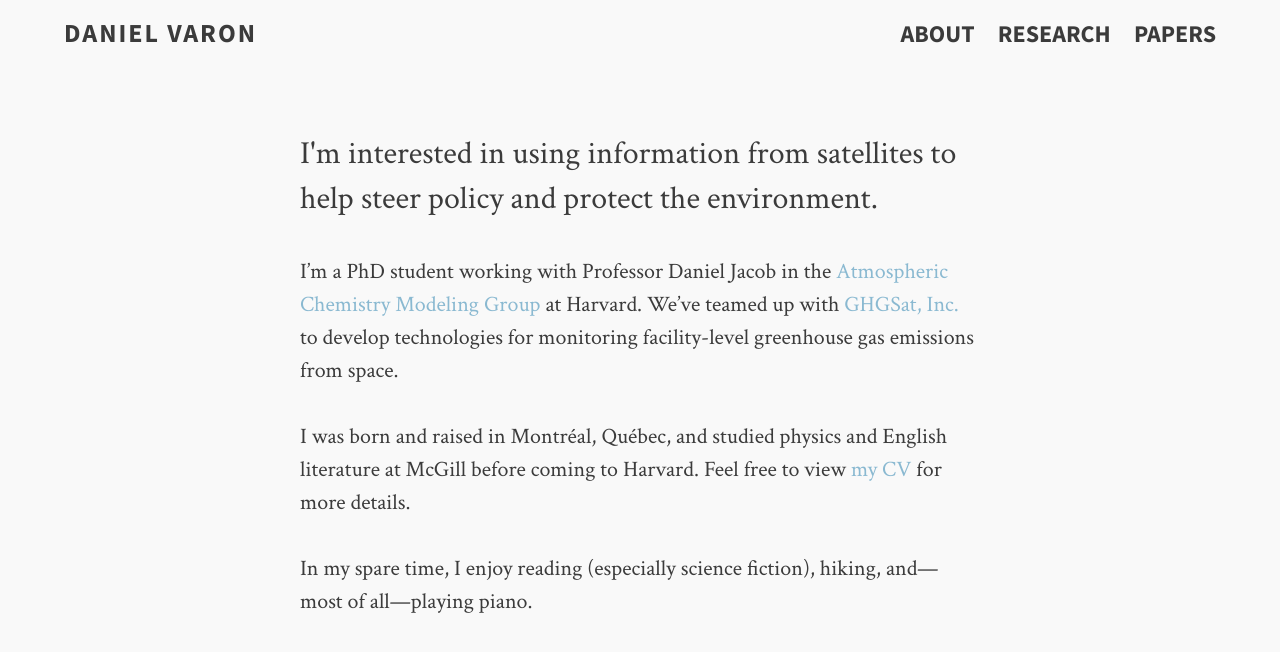
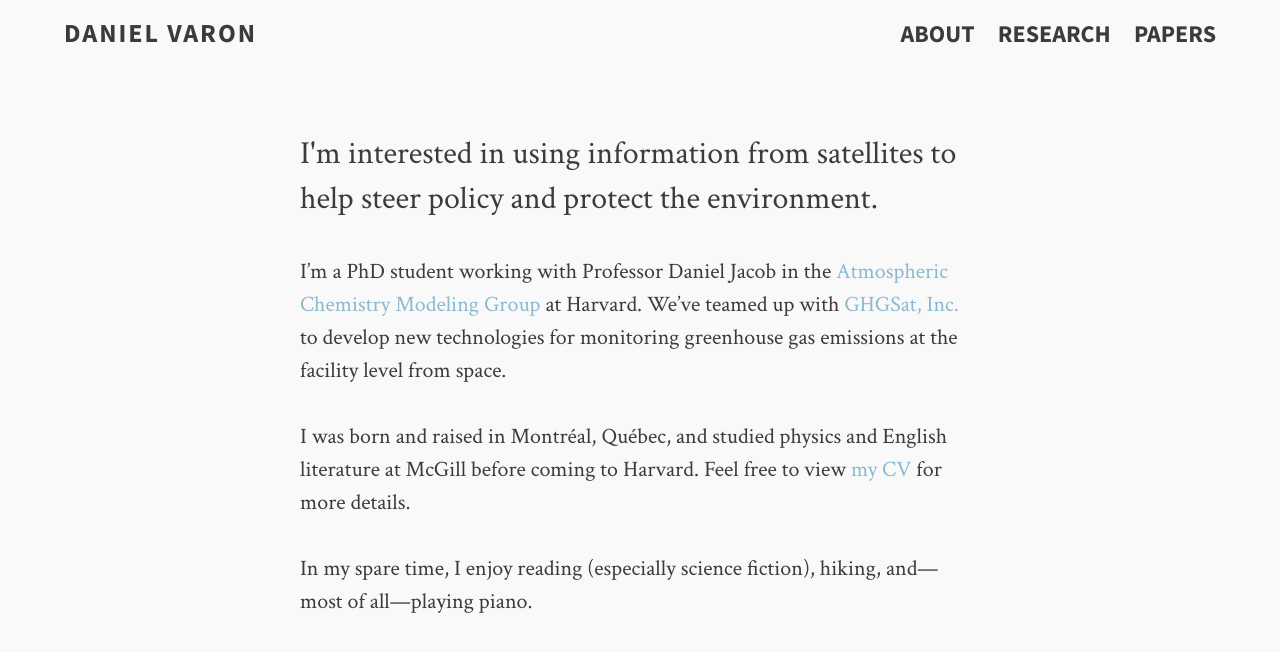
Before and after one commit to djvaron/djvaron.github.io, a Jekyll site: the page built from about.md, in a window 1280 px wide. Shown: the top 652 px of the page. Built offline with Jekyll 4.4.1, drawn with Linux system fonts in a browser that asks for light colours.

Commit message:
edit about

```diff
--- a/about.md
+++ b/about.md
@@ -6,7 +6,7 @@
 tags: [daniel varon, methane, satellites, about]
 ---
 
-I'm a PhD student working with Professor Daniel Jacob in the [Atmospheric Chemistry Modeling Group](http://acmg.seas.harvard.edu/) at Harvard. We've teamed up with [GHGSat, Inc.](https://www.ghgsat.com/) to develop technologies for monitoring facility-level greenhouse gas emissions from space.
+I'm a PhD student working with Professor Daniel Jacob in the [Atmospheric Chemistry Modeling Group](http://acmg.seas.harvard.edu/) at Harvard. We've teamed up with [GHGSat, Inc.](https://www.ghgsat.com/) to develop new technologies for monitoring greenhouse gas emissions at the facility level from space.
 
 <!--
 Space-based instruments have allowed us to monitor the entire globe on a daily basis, including regions where ground observations may be impossible. Data retrieved from these instruments continue to play an important role in the production of climate and air quality policy. However, interpreting it is a highly uncertain area of research. My goal is to develop new techniques for processing satellite data that will improve our understanding of the Earth as seen from space.
```
